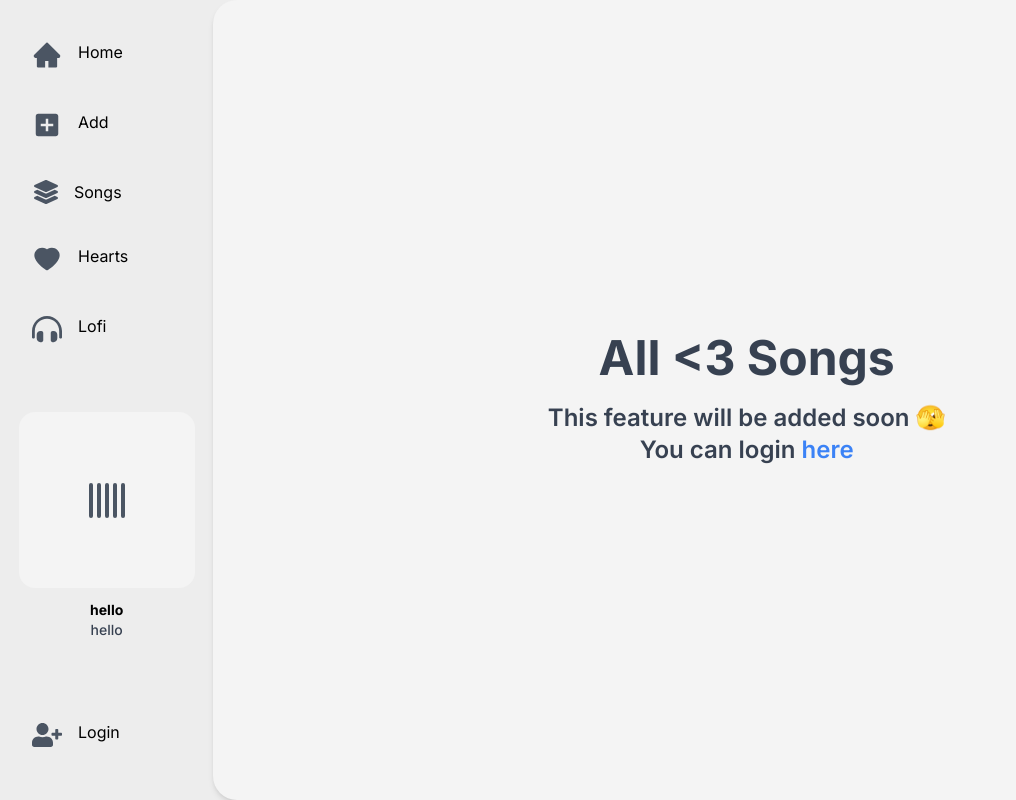
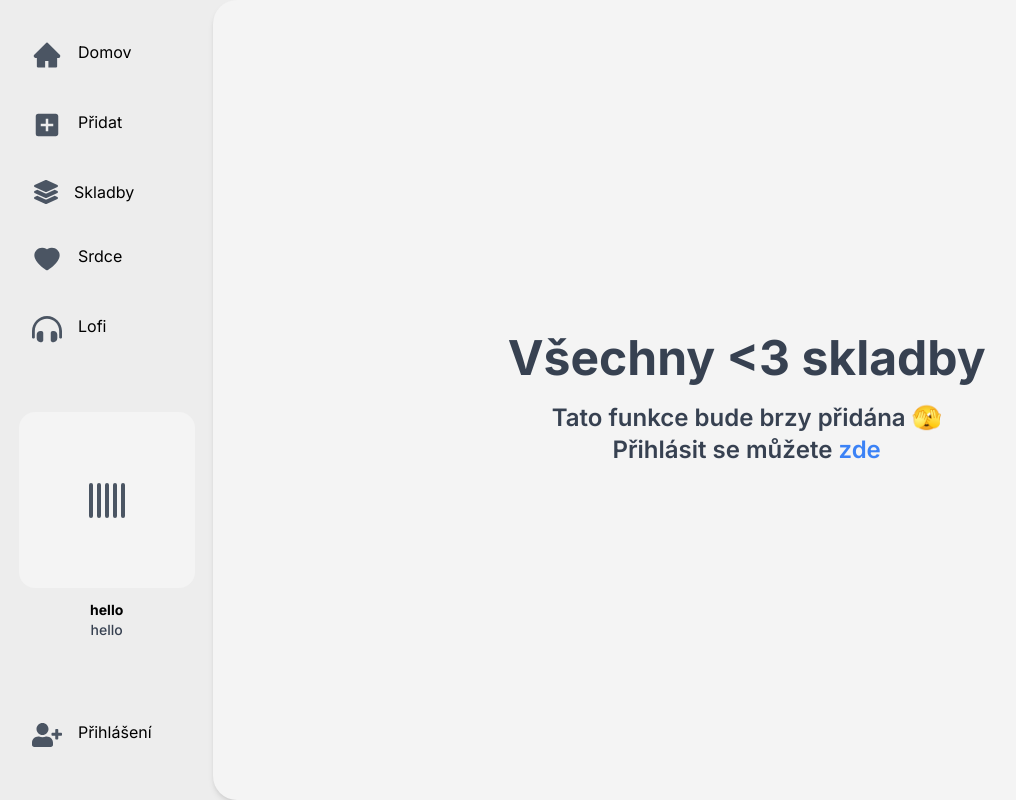
Before and after one commit to Aletheie/MusicPageNext, a Next.js app: page /songs/heart in a window 1280 px wide. Shown: the whole page, without its empty margins (0-1016 px from the left). Built offline with nearby package versions, Linux system fonts and the light colour scheme; no server answers.

Commit message:
fix: convert all to cz

```diff
--- a/app/components/banner.tsx
+++ b/app/components/banner.tsx
@@ -2,7 +2,7 @@ const Banner = () => {
   return (
     <div className="col-span-12 mx-auto w-11/12 h-2/5 md:h-1/5 lg:h-2/5 bg-gradient-to-br from-fuchsia-900 via-violet-500 to-indigo-300 mt-10 rounded-3xl drop-shadow-sm flex justify-end md:justify-center lg:justify-end items-center flex-wrap md:flex-nowrap lg:flex-wrap">
       <h1 className="drop-shadow-md pr-80 md:pr-0 lg:pr-20 md:text-center lg:text-right text-white text-7xl md:text-6xl lg:text-7xl font-extrabold w-1/3 md:w-[100%] lg:w-1/3 leading-tight">
-        Upload Your Album
+        Uploadni Tvoje Album
       </h1>
     </div>
   );
--- a/app/components/inputs/file-input.tsx
+++ b/app/components/inputs/file-input.tsx
@@ -23,11 +23,11 @@ const FileInput = ({ setSelectedFile, selectedFile }: Props) => {
           <AiOutlineCloudUpload className="w-12 h-12 text-violet-500 hover:text-violet-600 dark:text-gray-400" />
           <p className="mb-2 text-sm text-gray-500 dark:text-gray-400">
             <span className="font-semibold">
-              {selectedFile ? selectedFile.name : "Click to upload"}
+              {selectedFile ? selectedFile.name : "Klikni pro upload"}
             </span>
           </p>
           <p className="text-xs text-gray-500 dark:text-gray-400">
-            {!selectedFile && "or drag and drop"}
+            {!selectedFile && "nebo přetáhni soubor sem"}
           </p>
           <p className="text-xs text-gray-500 dark:text-gray-400">
             MP3 (MAX. 10MB)
--- a/app/components/navbar.tsx
+++ b/app/components/navbar.tsx
@@ -16,23 +16,23 @@ import { useEffect, useState } from "react";
 const linksData = [
   {
     icon: <AiFillHome className="text-3xl fill-gray-600" />,
-    text: "Home",
+    text: "Domov",
     path: "/",
   },
   {
     icon: <MdAddBox className="text-3xl fill-gray-600" />,
-    text: "Add",
+    text: "Přidat",
     path: "/songs/add",
   },
   {
     icon: <FaLayerGroup className="text-2xl fill-gray-600 ml-0.5" />,
-    text: "Songs",
+    text: "Skladby",
 
     path: "/songs",
   },
   {
     icon: <AiFillHeart className="text-3xl fill-gray-600" />,
-    text: "Hearts",
+    text: "Srdce",
 
     path: "/songs/heart",
   },
@@ -69,7 +69,7 @@ const Navbar = () => {
       {!isLogged ? (
         <Link href={"/login"} className="flex gap-4 m-8 mt-20">
           <FaUserPlus className="text-3xl fill-gray-600" />
-          <p>Login</p>
+          <p>Přihlášení</p>
         </Link>
       ) : (
         <div onClick={() => signOut()}>
--- a/app/components/track-list.tsx
+++ b/app/components/track-list.tsx
@@ -27,7 +27,7 @@ const TrackList = () => {
 
   return (
     <div className=" text-left mx-10 md:ml-[55%] mt-16 font-bold text-3xl w-full md:w-[60%] lg:w-[45%] ">
-      <p className="">Top Tracks</p>
+      <p className="">Top Skladby</p>
       {globalSongList.length > 1 ? (
         <>
           <Track song={globalSongList[0]} />
@@ -39,10 +39,10 @@ const TrackList = () => {
         </>
       ) : (
         <p className="text-gray-700 font-semibold text-xl mt-5">
-          No songs found. <br />
-          You can add them{" "}
+          Nenalezeny žádné skladby <br />
+          Můžete je přidat{" "}
           <Link href="/songs/add" className="text-blue-500">
-            here
+            zde
           </Link>
         </p>
       )}
--- a/app/login/components/login-input-group.tsx
+++ b/app/login/components/login-input-group.tsx
@@ -28,10 +28,10 @@ const LoginInputGroup = ({ icon, buttonText, oneMoreInput }: Props) => {
       alert("Please enter a valid email address");
       return;
     }
-    // if (!/(?=.*\d)(?=.*[a-z])(?=.*[A-Z])/.test(password)) {
-    //   alert("Please enter a password that meets the minimum requirements");
-    //   return;
-    // }
+    if (!/(?=.*\d)(?=.*[a-z])(?=.*[A-Z])/.test(passwordHash)) {
+      alert("Please enter a password that meets the minimum requirements");
+      return;
+    }
     axios
       .post(
         "http://localhost:3000/api/login",
@@ -76,7 +76,7 @@ const LoginInputGroup = ({ icon, buttonText, oneMoreInput }: Props) => {
           <div className="mt-5 lg:mt-8">
             {oneMoreInput && (
               <TextInput
-                placeholder="Username"
+                placeholder="Uživatelské jméno"
                 type="text"
                 setInputText={setName}
                 inputText={name}
@@ -89,7 +89,7 @@ const LoginInputGroup = ({ icon, buttonText, oneMoreInput }: Props) => {
               inputText={email}
             />
             <TextInput
-              placeholder="Password"
+              placeholder="Heslo"
               type="password"
               setInputText={setPasswordHash}
               inputText={passwordHash}
--- a/app/login/page.tsx
+++ b/app/login/page.tsx
@@ -5,8 +5,8 @@ import signup from "@/public/icons8-access-64.png";
 const Login = () => {
   return (
     <div className="w-full h-screen col-span-12 lg:col-span-10 bg-[#f4f4f4] rounded-l-3xl shadow-md overflow-hidden flex flex-col lg:flex-row justify-center">
-      <LoginInputGroup icon={login} buttonText="Login" />
-      <LoginInputGroup icon={signup} buttonText="SignUp" oneMoreInput />
+      <LoginInputGroup icon={login} buttonText="Přihlásit se" />
+      <LoginInputGroup icon={signup} buttonText="Registrovat se" oneMoreInput />
     </div>
   );
 };
--- a/app/songs/add/components/add-song-input-group.tsx
+++ b/app/songs/add/components/add-song-input-group.tsx
@@ -80,13 +80,13 @@ const AddSongInputGroup = () => {
           <FileInput selectedFile={songFile} setSelectedFile={setSongFile} />
           <div className="mt-8">
             <TextInput
-              placeholder="Song name"
+              placeholder="Jméno skladby"
               type="text"
               setInputText={setSongName}
               inputText={songName}
             />
             <TextInput
-              placeholder="Song author"
+              placeholder="Jméno autora"
               type="text"
               setInputText={setSongAuthor}
               inputText={songAuthor}
--- a/app/songs/heart/page.tsx
+++ b/app/songs/heart/page.tsx
@@ -9,16 +9,16 @@ const HeartPage = () => {
     <div className="w-full h-screen col-span-12 lg:col-span-10 bg-[#f4f4f4] rounded-l-3xl shadow-md overflow-hidden">
       <div className="w-2/3 h-screen mx-auto flex justify-center items-center flex-col">
         <h1 className="text-gray-700 font-bold text-5xl pb-5">
-          All {"\u003C"}3 Songs
+          Všechny {"\u003C"}3 skladby
         </h1>
         <p className="text-gray-700 font-semibold text-2xl">
-          This feature will be added soon 🫣
+          Tato funkce bude brzy přidána 🫣
         </p>
         {status === "unauthenticated" && (
           <p className="text-gray-700 font-semibold text-2xl">
-            You can login{" "}
+            Přihlásit se můžete{" "}
             <Link href="/login" className="text-blue-500">
-              here
+              zde
             </Link>
           </p>
         )}
--- a/app/songs/page.tsx
+++ b/app/songs/page.tsx
@@ -13,14 +13,16 @@ const Songs = () => {
   return (
     <div className="w-full h-screen col-span-12 lg:col-span-10 bg-[#f4f4f4] rounded-l-3xl shadow-md overflow-hidden">
       <div className="w-2/3 h-screen mx-auto flex justify-center items-center flex-col">
-        <h1 className="text-gray-700 font-bold text-5xl pb-5">All Songs</h1>
+        <h1 className="text-gray-700 font-bold text-5xl pb-5">
+          Všechny skladby
+        </h1>
         {globalSongList.length ? (
           globalSongList.map((song, idx) => <Track key={idx} song={song} />)
         ) : (
-          <p className="text-gray-700 font-semibold text-2xl">
-            No songs found. You can add them{" "}
+          <p className="text-gray-700 font-semibold text-2xl text-center">
+            Nenalezeny žádné skladby 😇 <br /> Můžete je přidat{" "}
             <Link href="/songs/add" className="text-blue-500">
-              here
+              zde
             </Link>
             .
           </p>
```
